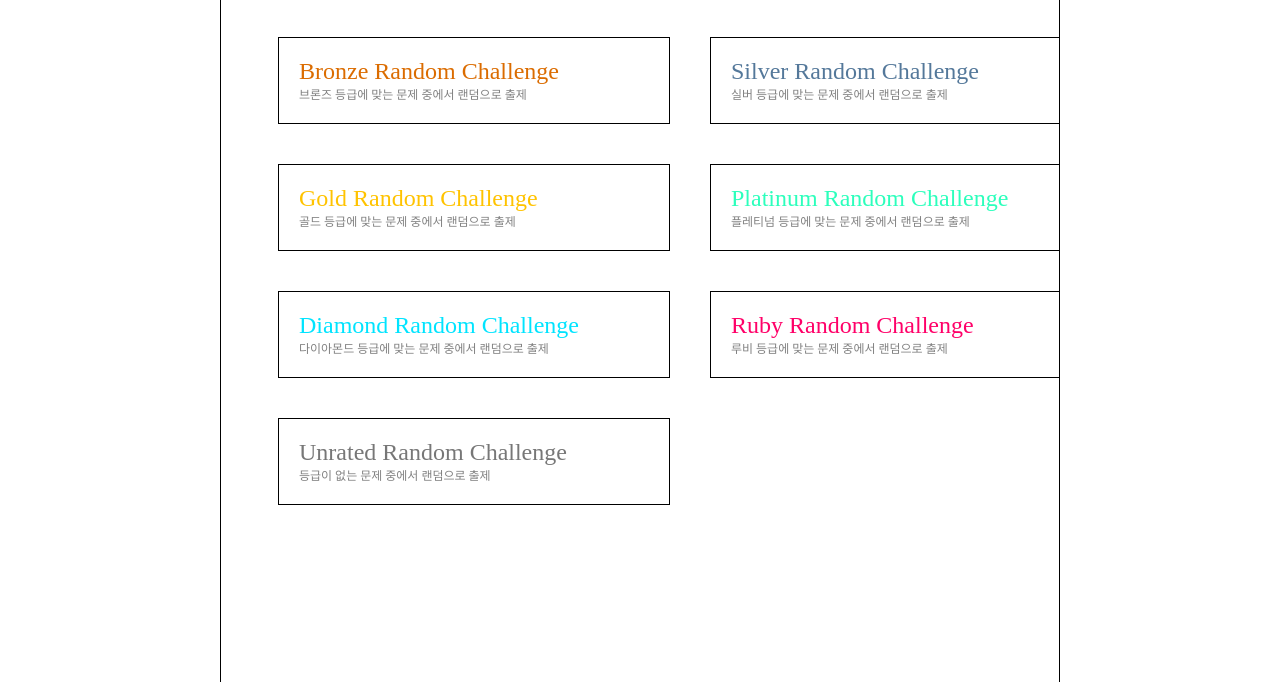
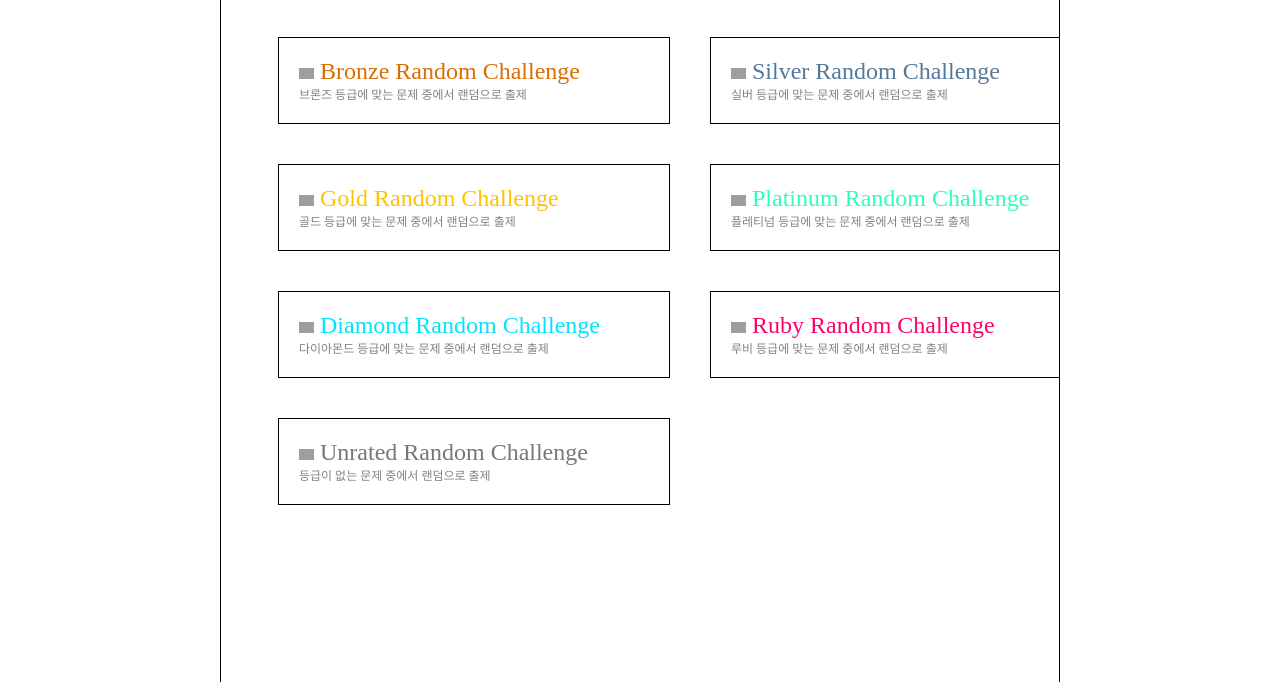
Before and after one commit to SeonghyeonKim/internet_webbasic_termproject, a plain HTML site: page html/challenge.html in a window 1280 px wide. Shown: the part 118-800 px from the top of the page. Drawn offline with Linux system fonts and the light colour scheme; no server answers; grey boxes are pictures that could not be loaded.

Commit message:
Feat: Add Mark
티어 그림 추가

```diff
--- a/css/style.css
+++ b/css/style.css
@@ -180,4 +180,8 @@
         color: #FFFFFF;
         background-color: #777777
     }
+
+    .mark {
+        width: 15px;
+    }
 }
--- a/html/challenge.html
+++ b/html/challenge.html
@@ -32,42 +32,49 @@
                 </div>
             </div>
             <div class="challenge" id="bronze" value="2" onclick="randomProblemChallenge(0)">
+                <img src="https://d2gd6pc034wcta.cloudfront.net/tier/1-a.svg" class="mark"/>
                 Bronze Random Challenge
                 <div class="info">
                     브론즈 등급에 맞는 문제 중에서 랜덤으로 출제
                 </div>
             </div>
             <div class="challenge" id="silver" value="3" onclick="randomProblemChallenge(1)">
+                <img src="https://d2gd6pc034wcta.cloudfront.net/tier/6-a.svg" class="mark"/>
                 Silver Random Challenge
                 <div class="info">
                     실버 등급에 맞는 문제 중에서 랜덤으로 출제
                 </div>
             </div>
             <div class="challenge" id="gold" value="4" onclick="randomProblemChallenge(2)">
+                <img src="https://d2gd6pc034wcta.cloudfront.net/tier/11-a.svg" class="mark"/>
                 Gold Random Challenge
                 <div class="info">
                     골드 등급에 맞는 문제 중에서 랜덤으로 출제
                 </div>
             </div>
             <div class="challenge" id="platinum" value="5" onclick="randomProblemChallenge(3)">
+                <img src="https://d2gd6pc034wcta.cloudfront.net/tier/16-a.svg" class="mark"/>
                 Platinum Random Challenge
                 <div class="info">
                     플레티넘 등급에 맞는 문제 중에서 랜덤으로 출제
                 </div>
             </div>
             <div class="challenge" id="diamond" value="6" onclick="randomProblemChallenge(4)">
+                <img src="https://d2gd6pc034wcta.cloudfront.net/tier/21-a.svg" class="mark"/>
                 Diamond Random Challenge
                 <div class="info">
                     다이아몬드 등급에 맞는 문제 중에서 랜덤으로 출제
                 </div>
             </div>
             <div class="challenge" id="ruby" value="7" onclick="randomProblemChallenge(5)">
+                <img src="https://d2gd6pc034wcta.cloudfront.net/tier/26-a.svg" class="mark"/>
                 Ruby Random Challenge
                 <div class="info">
                     루비 등급에 맞는 문제 중에서 랜덤으로 출제
                 </div>
             </div>
             <div class="challenge" id="unrated" value="8" onclick="randomProblemChallenge(6)">
+                <img src="https://d2gd6pc034wcta.cloudfront.net/tier/0.svg" class="mark"/>
                 Unrated Random Challenge
                 <div class="info">
                     등급이 없는 문제 중에서 랜덤으로 출제
```
